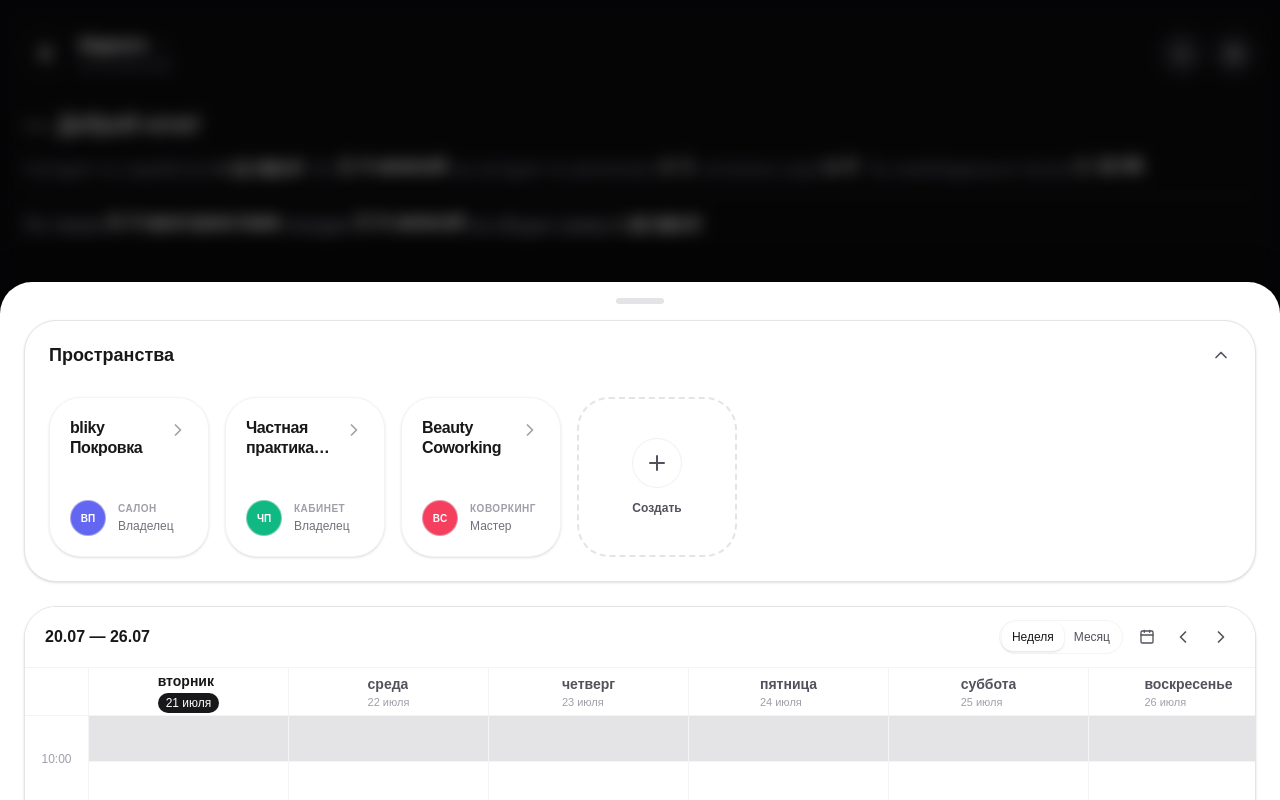
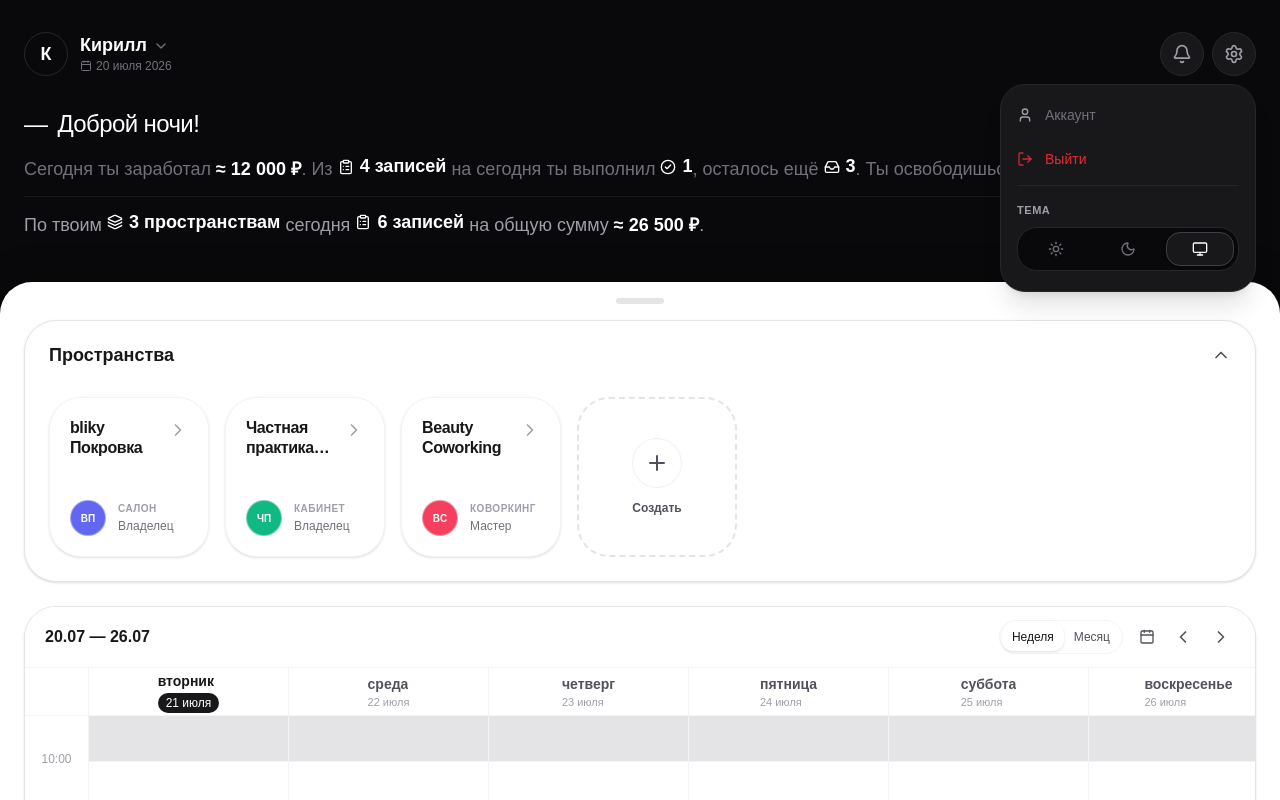
Before and after one commit to bliky-app/client, a React (Vite) app in the folder apps/web/: page / in a window 1280 px wide. Both pictures are taken after a click on the button 1234 px from the left and 54 px from the top of the page. Built offline with nearby package versions, Linux system fonts and the light colour scheme.

Commit message:
feat(theme): refactor global settings to a dropdown menu

```diff
--- a/apps/web/src/components/GlobalSettingsModal.tsx
+++ /dev/null
@@ -1,80 +0,0 @@
-import { X, Moon, Sun, Monitor } from "lucide-react"
-import { useTheme } from "@/lib/ThemeProvider"
-
-interface GlobalSettingsModalProps {
-  isOpen: boolean
-  onClose: () => void
-}
-
-export default function GlobalSettingsModal({ isOpen, onClose }: GlobalSettingsModalProps) {
-  const { theme, setTheme } = useTheme()
-
-  if (!isOpen) return null
-
-  return (
-    <div
-      className="fixed inset-0 z-50 flex items-center justify-center p-4 bg-overlay/40 backdrop-blur-sm animate-in fade-in duration-200"
-      onClick={onClose}
-    >
-      <div
-        className="bg-panel-surface rounded-[32px] w-full max-w-md overflow-hidden shadow-2xl relative animate-in zoom-in-95 duration-200"
-        onClick={(e) => e.stopPropagation()}
-      >
-        <div className="p-6 flex flex-col gap-6">
-          <div className="flex items-center justify-between">
-            <h2 className="text-xl font-bold text-panel-text">Настройки</h2>
-            <button
-              onClick={onClose}
-              className="p-2 -mr-2 text-panel-text-subtle hover:text-panel-text-muted hover:bg-panel-surface-hover rounded-full transition-colors"
-            >
-              <X className="w-5 h-5" />
-            </button>
-          </div>
-
-          <div className="flex flex-col gap-4">
-            <div>
-              <h3 className="text-sm font-semibold text-panel-text-muted mb-3 uppercase tracking-wider">
-                Внешний вид
-              </h3>
-              <div className="grid grid-cols-3 gap-2 p-1 bg-panel-base rounded-2xl border border-panel-border-subtle">
-                <button
-                  onClick={() => setTheme("light")}
-                  className={`flex flex-col items-center gap-2 py-3 px-2 rounded-xl transition-all ${
-                    theme === "light"
-                      ? "bg-panel-surface text-panel-text shadow-sm border border-panel-border"
-                      : "text-panel-text-subtle hover:text-panel-text hover:bg-panel-surface-hover"
-                  }`}
-                >
-                  <Sun className="w-5 h-5" />
-                  <span className="text-xs font-medium">Светлая</span>
-                </button>
-                <button
-                  onClick={() => setTheme("dark")}
-                  className={`flex flex-col items-center gap-2 py-3 px-2 rounded-xl transition-all ${
-                    theme === "dark"
-                      ? "bg-panel-surface text-panel-text shadow-sm border border-panel-border"
-                      : "text-panel-text-subtle hover:text-panel-text hover:bg-panel-surface-hover"
-                  }`}
-                >
-                  <Moon className="w-5 h-5" />
-                  <span className="text-xs font-medium">Тёмная</span>
-                </button>
-                <button
-                  onClick={() => setTheme("system")}
-                  className={`flex flex-col items-center gap-2 py-3 px-2 rounded-xl transition-all ${
-                    theme === "system"
-                      ? "bg-panel-surface text-panel-text shadow-sm border border-panel-border"
-                      : "text-panel-text-subtle hover:text-panel-text hover:bg-panel-surface-hover"
-                  }`}
-                >
-                  <Monitor className="w-5 h-5" />
-                  <span className="text-xs font-medium">Системная</span>
-                </button>
-              </div>
-            </div>
-          </div>
-        </div>
-      </div>
-    </div>
-  )
-}
--- /dev/null
+++ b/apps/web/src/components/SettingsDropdown.tsx
@@ -0,0 +1,107 @@
+import { User, LogOut, Sun, Moon, Monitor } from "lucide-react"
+import { createPortal } from "react-dom"
+import { useTheme } from "@/lib/ThemeProvider"
+
+interface SettingsDropdownProps {
+  isOpen: boolean
+  onClose: () => void
+  triggerRect?: DOMRect
+}
+
+export default function SettingsDropdown({
+  isOpen,
+  onClose,
+  triggerRect,
+}: SettingsDropdownProps) {
+  const { theme, setTheme } = useTheme()
+
+  if (!isOpen) return null
+
+  const content = (
+    <>
+      {/* Backdrop */}
+      <div className="fixed inset-0 z-[200]" onClick={onClose} />
+
+      {/* Dropdown */}
+      <div
+        className="fixed z-[201] w-64 bg-hub-surface border border-hub-border rounded-2xl shadow-xl py-2 flex flex-col overflow-hidden animate-in fade-in slide-in-from-top-2 duration-200"
+        style={triggerRect ? {
+          top: triggerRect.bottom + 8,
+          // Try to align right edge with the button, or fallback to window bounds
+          left: Math.min(triggerRect.right - 256, window.innerWidth - 272),
+        } : undefined}
+      >
+        <button
+          onClick={() => {
+            onClose()
+            // Future: Navigate to account
+          }}
+          className="flex items-center px-4 py-3 hover:bg-hub-surface-hover transition-colors text-left gap-3 w-full"
+        >
+          <User className="w-4 h-4 text-hub-text-muted" />
+          <span className="text-sm font-medium text-hub-text-subtle group-hover:text-hub-text transition-colors">
+            Аккаунт
+          </span>
+        </button>
+
+        <button
+          onClick={() => {
+            onClose()
+            // Future: Logout logic
+          }}
+          className="flex items-center px-4 py-3 hover:bg-hub-surface-hover transition-colors text-left gap-3 w-full"
+        >
+          <LogOut className="w-4 h-4 text-red-500/80" />
+          <span className="text-sm font-medium text-red-500/90">
+            Выйти
+          </span>
+        </button>
+
+        <div className="h-px bg-hub-border mx-4 my-1" />
+
+        <div className="px-4 py-3 flex flex-col gap-2">
+          <span className="text-[11px] font-semibold text-hub-text-muted uppercase tracking-wider">
+            Тема
+          </span>
+          <div className="grid grid-cols-3 gap-1 p-1 bg-hub-base rounded-xl border border-hub-border">
+            <button
+              onClick={() => setTheme("light")}
+              className={`flex items-center justify-center py-2 rounded-lg transition-all ${
+                theme === "light"
+                  ? "bg-hub-surface text-hub-text shadow-sm border border-hub-border-light"
+                  : "text-hub-text-subtle hover:text-hub-text hover:bg-hub-surface-hover"
+              }`}
+              title="Светлая"
+            >
+              <Sun className="w-4 h-4" />
+            </button>
+            <button
+              onClick={() => setTheme("dark")}
+              className={`flex items-center justify-center py-2 rounded-lg transition-all ${
+                theme === "dark"
+                  ? "bg-hub-surface text-hub-text shadow-sm border border-hub-border-light"
+                  : "text-hub-text-subtle hover:text-hub-text hover:bg-hub-surface-hover"
+              }`}
+              title="Тёмная"
+            >
+              <Moon className="w-4 h-4" />
+            </button>
+            <button
+              onClick={() => setTheme("system")}
+              className={`flex items-center justify-center py-2 rounded-lg transition-all ${
+                theme === "system"
+                  ? "bg-hub-surface text-hub-text shadow-sm border border-hub-border-light"
+                  : "text-hub-text-subtle hover:text-hub-text hover:bg-hub-surface-hover"
+              }`}
+              title="Системная"
+            >
+              <Monitor className="w-4 h-4" />
+            </button>
+          </div>
+        </div>
+      </div>
+    </>
+  )
+
+  return triggerRect ? createPortal(content, document.body) : content
+}
--- a/apps/web/src/pages/hub/HubHeader.tsx
+++ b/apps/web/src/pages/hub/HubHeader.tsx
@@ -2,7 +2,7 @@ import { useState } from "react"
 import { Bell, Settings, ChevronDown, Calendar as CalendarIcon } from "lucide-react"
 import Avatar from "@/components/Avatar"
 import WorkspaceDropdown from "@/components/WorkspaceDropdown"
-import GlobalSettingsModal from "@/components/GlobalSettingsModal"
+import SettingsDropdown from "@/components/SettingsDropdown"
 import type { User } from "@/types/models"
 import { MONTHS } from "@/lib/formatters"
 
@@ -12,28 +12,36 @@ interface HubHeaderProps {
 }
 
 export default function HubHeader({ user, date }: HubHeaderProps) {
-  const [showDropdown, setShowDropdown] = useState(false)
-  const [showSettings, setShowSettings] = useState(false)
-  // Capture the button's rect synchronously on click — no useEffect, no jump
-  const [triggerRect, setTriggerRect] = useState<DOMRect | undefined>()
+  const [showWorkspaceDropdown, setShowWorkspaceDropdown] = useState(false)
+  const [showSettingsDropdown, setShowSettingsDropdown] = useState(false)
+
+  // Capture rects for portal positioning
+  const [workspaceTriggerRect, setWorkspaceTriggerRect] = useState<DOMRect | undefined>()
+  const [settingsTriggerRect, setSettingsTriggerRect] = useState<DOMRect | undefined>()
 
   const dayOfMonth = date.getDate()
   const monthName = MONTHS[date.getMonth()]
   const year = date.getFullYear()
 
-  const handleToggle = (e: React.MouseEvent<HTMLButtonElement>) => {
-    if (!showDropdown) {
-      // Capture position right now, before anything renders
-      setTriggerRect(e.currentTarget.getBoundingClientRect())
+  const handleWorkspaceToggle = (e: React.MouseEvent<HTMLButtonElement>) => {
+    if (!showWorkspaceDropdown) {
+      setWorkspaceTriggerRect(e.currentTarget.getBoundingClientRect())
     }
-    setShowDropdown(prev => !prev)
+    setShowWorkspaceDropdown(prev => !prev)
+  }
+
+  const handleSettingsToggle = (e: React.MouseEvent<HTMLButtonElement>) => {
+    if (!showSettingsDropdown) {
+      setSettingsTriggerRect(e.currentTarget.getBoundingClientRect())
+    }
+    setShowSettingsDropdown(prev => !prev)
   }
 
   return (
     <div className="flex justify-between items-center w-full">
       <div className="relative">
         <button
-          onClick={handleToggle}
+          onClick={handleWorkspaceToggle}
           className="flex items-center gap-3 text-left group"
         >
           <Avatar
@@ -47,7 +55,7 @@ export default function HubHeader({ user, date }: HubHeaderProps) {
               <span className="text-hub-text font-semibold text-lg leading-tight truncate group-hover:text-hub-text-muted transition-colors">
                 {user.shortName}
               </span>
-              <ChevronDown className={`w-4 h-4 text-hub-text-subtle transition-transform ${showDropdown ? "rotate-180" : ""}`} />
+              <ChevronDown className={`w-4 h-4 text-hub-text-subtle transition-transform ${showWorkspaceDropdown ? "rotate-180" : ""}`} />
             </div>
             <span className="text-hub-text-subtle text-xs leading-tight mt-0.5 flex items-center gap-1 truncate">
               <CalendarIcon className="h-3 w-3 shrink-0" />
@@ -57,9 +65,9 @@ export default function HubHeader({ user, date }: HubHeaderProps) {
         </button>
 
         <WorkspaceDropdown
-          isOpen={showDropdown}
-          onClose={() => setShowDropdown(false)}
-          triggerRect={triggerRect}
+          isOpen={showWorkspaceDropdown}
+          onClose={() => setShowWorkspaceDropdown(false)}
+          triggerRect={workspaceTriggerRect}
         />
       </div>
 
@@ -67,12 +75,22 @@ export default function HubHeader({ user, date }: HubHeaderProps) {
         <button className="h-11 w-11 rounded-full bg-hub-surface border border-hub-border flex items-center justify-center active:scale-95 transition-transform">
           <Bell className="h-5 w-5 text-hub-text-muted" />
         </button>
-        <button onClick={() => setShowSettings(true)} className="h-11 w-11 rounded-full bg-hub-surface border border-hub-border flex items-center justify-center active:scale-95 transition-transform">
-          <Settings className="h-5 w-5 text-hub-text-muted" />
-        </button>
+
+        <div className="relative">
+          <button
+            onClick={handleSettingsToggle}
+            className="h-11 w-11 rounded-full bg-hub-surface border border-hub-border flex items-center justify-center active:scale-95 transition-transform"
+          >
+            <Settings className="h-5 w-5 text-hub-text-muted" />
+          </button>
+
+          <SettingsDropdown
+            isOpen={showSettingsDropdown}
+            onClose={() => setShowSettingsDropdown(false)}
+            triggerRect={settingsTriggerRect}
+          />
+        </div>
       </div>
-
-      <GlobalSettingsModal isOpen={showSettings} onClose={() => setShowSettings(false)} />
     </div>
   )
 }
```
